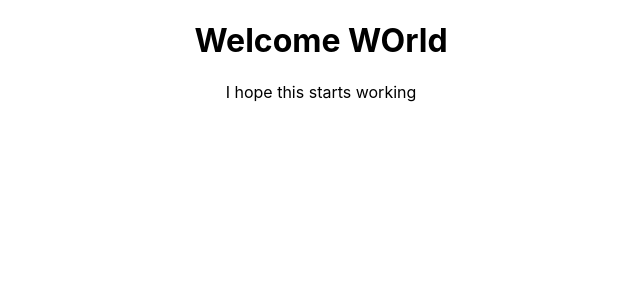
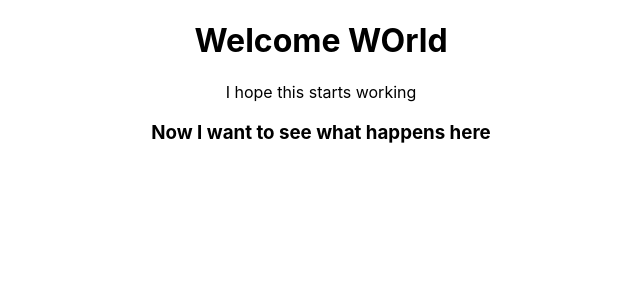
Before and after one commit to johnnyperdomo/collab, a React (Create React App) app: page / in a window 1280 px wide. Shown: the top 300 px of the page, without its empty margins (319-959 px from the left). Built offline with nearby package versions, Linux system fonts and the light colour scheme.

Commit message:
Making a second pull request

```diff
--- a/src/App.js
+++ b/src/App.js
@@ -5,6 +5,7 @@ function App() {
         <div className="App">
             <h1>Welcome WOrld</h1>
             <p>I hope this starts working</p>
+            <h3>Now I want to see what happens here</h3>
         </div>
     );
 }
```
